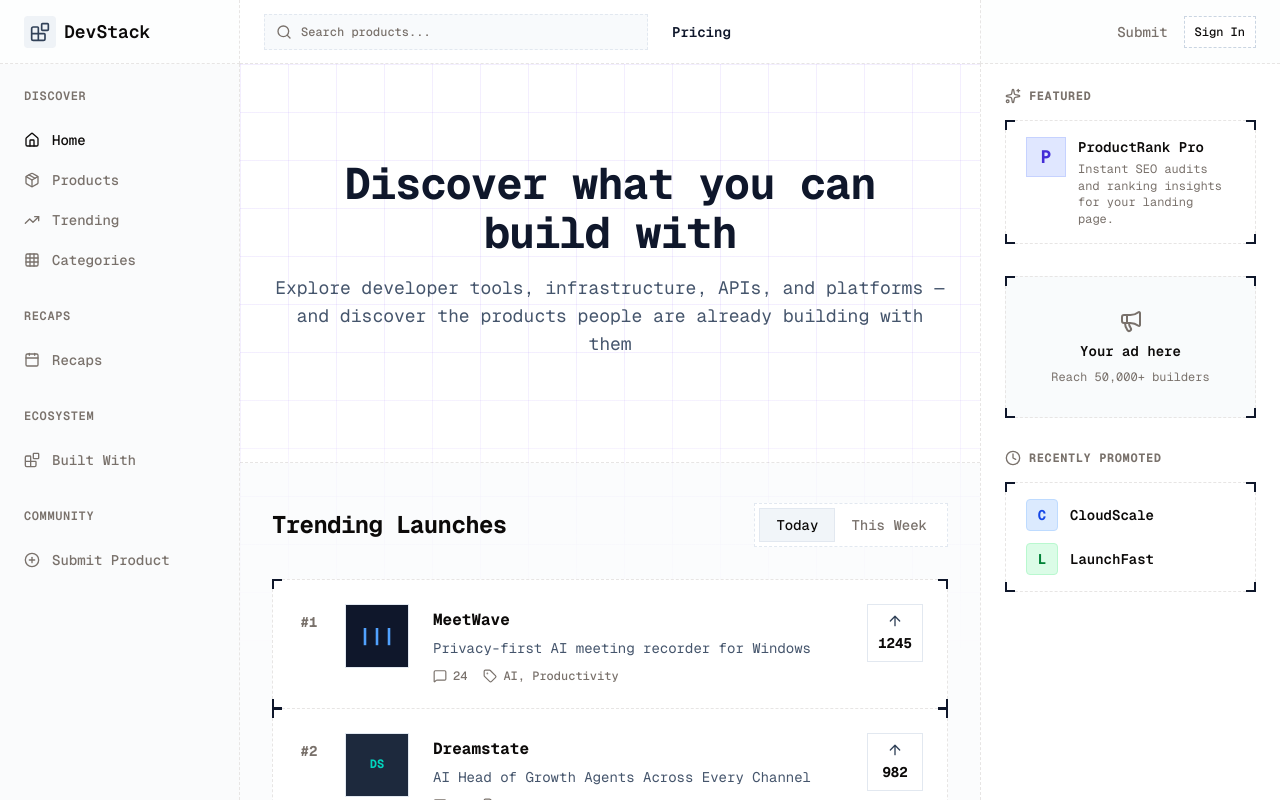
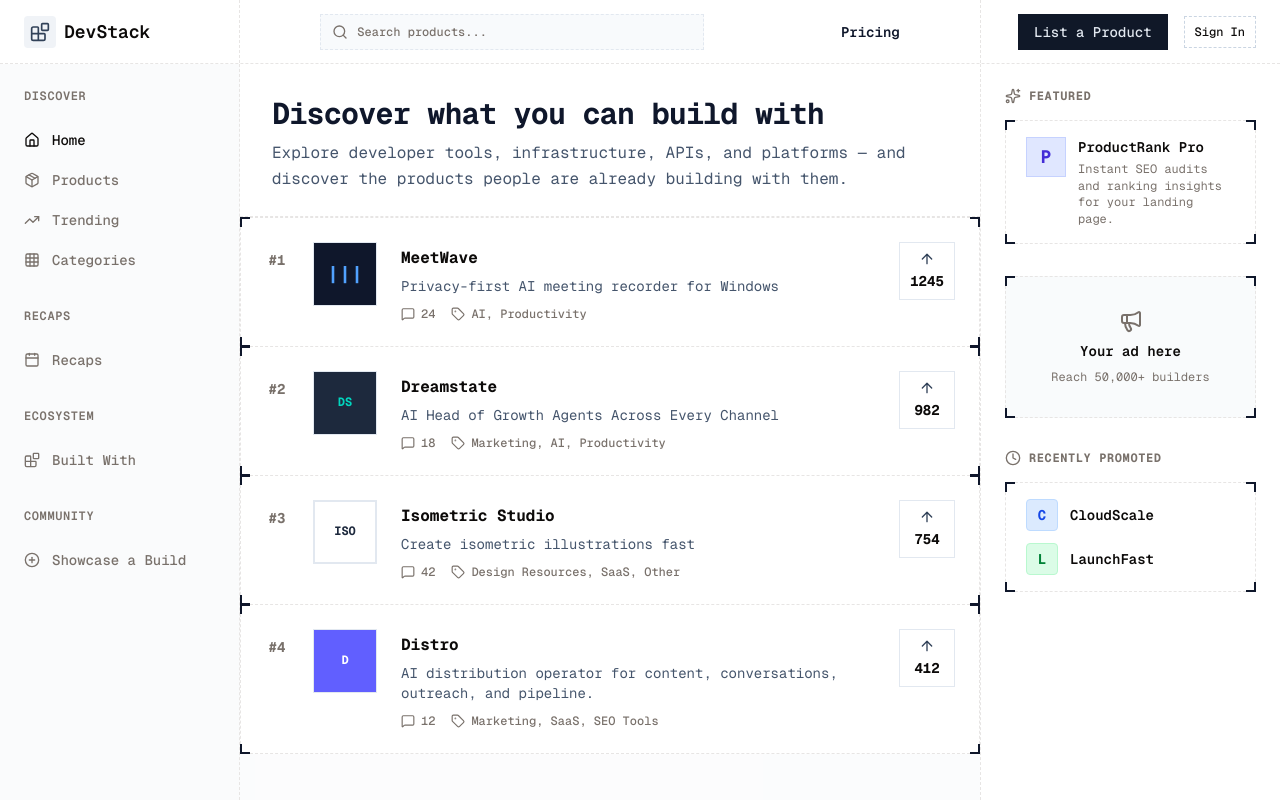
Before and after one commit to SoloDevAbu/DevStacks, a Next.js app: page / in a window 1280 px wide. Built offline with nearby package versions, Linux system fonts and the light colour scheme.

Commit message:
fix: left sidebar, navbar

```diff
--- a/app/layout.tsx
+++ b/app/layout.tsx
@@ -27,16 +27,17 @@ export default function RootLayout({
       className={cn("antialiased", fontSans.variable, "font-mono", geistMono.variable)}
     >
       <body>
-        <div className="grid h-dvh md:grid-cols-[240px_1fr_300px] grid-rows-[64px_1fr] bg-slate-50/30">
+        <div className="flex flex-col min-h-dvh bg-slate-50/30">
 
           {/* --- TOP ROW (Navbar) --- */}
+          <header className="sticky top-0 z-50 grid h-16 shrink-0 md:grid-cols-[240px_1fr_300px] bg-white border-b border-dashed border-border">
             {/* Top Left */}
-          <div className="hidden md:flex border-b border-r border-dashed border-border items-center px-6">
+            <div className="hidden md:flex border-r border-dashed border-border items-center px-6">
               <HeaderLogo />
             </div>
 
             {/* Top Center */}
-          <div className="border-b border-dashed border-border flex items-center justify-between md:justify-center px-4 md:px-6 bg-white w-full">
+            <div className="flex items-center justify-between md:justify-center px-4 md:px-6 w-full">
               {/* On mobile, we might need logo here */}
               <div className="md:hidden"><HeaderLogo /></div>
               <div className="hidden md:flex w-full"><HeaderNav /></div>
@@ -44,24 +45,27 @@ export default function RootLayout({
             </div>
 
             {/* Top Right */}
-          <div className="hidden md:flex border-b border-l border-dashed border-border items-center justify-end px-6">
+            <div className="hidden md:flex border-l border-dashed border-border items-center justify-end px-6">
               <HeaderActions />
             </div>
+          </header>
 
           {/* --- BOTTOM ROW (Content) --- */}
+          <div className="flex-1 grid md:grid-cols-[240px_1fr_300px]">
             {/* Bottom Left (Sidebar) */}
-          <div className="hidden md:flex flex-col border-r border-dashed border-border overflow-y-auto bg-slate-50/50">
+            <aside className="hidden md:flex flex-col border-r border-dashed border-border bg-slate-50/50 sticky top-16 h-[calc(100vh-64px)] overflow-y-auto">
               <LeftSidebar />
-          </div>
+            </aside>
 
             {/* Bottom Center (Main) */}
-          <div className="overflow-y-auto relative bg-white">
+            <main className="relative bg-white min-h-[calc(100vh-64px)]">
               {children}
-          </div>
+            </main>
 
             {/* Bottom Right (Sidebar) */}
-          <div className="hidden md:flex flex-col border-l border-dashed border-border overflow-y-auto bg-white">
+            <aside className="hidden md:flex flex-col border-l border-dashed border-border bg-white sticky top-16 h-[calc(100vh-64px)] overflow-y-auto">
               <RightSidebar />
+            </aside>
           </div>
         </div>
       </body>
--- a/components/home/left-sidebar.tsx
+++ b/components/home/left-sidebar.tsx
@@ -1,22 +1,44 @@
-import { Home, Package, TrendingUp, Grid, Calendar, Blocks, PlusCircle } from "lucide-react"
+import {
+  Home,
+  Package,
+  TrendingUp,
+  Grid,
+  Calendar,
+  Blocks,
+  PlusCircle,
+} from "lucide-react"
 
 export function LeftSidebar() {
   return (
     <div className="flex flex-col gap-8 p-6">
       {/* Discover */}
       <div className="flex flex-col gap-3">
-        <h3 className="font-semibold text-xs tracking-wider uppercase text-muted-foreground">Discover</h3>
-        <nav className="flex flex-col gap-2 mt-2 text-sm font-medium">
-          <a href="#" className="flex items-center gap-3 py-1.5 hover:text-foreground">
+        <h3 className="text-xs font-semibold tracking-wider text-muted-foreground uppercase">
+          Discover
+        </h3>
+        <nav className="mt-2 flex flex-col gap-2 text-sm font-medium">
+          <a
+            href="#"
+            className="flex items-center gap-3 py-1.5 hover:text-foreground"
+          >
             <Home className="size-4" /> Home
           </a>
-          <a href="#" className="flex items-center gap-3 py-1.5 text-muted-foreground hover:text-foreground">
+          <a
+            href="#"
+            className="flex items-center gap-3 py-1.5 text-muted-foreground hover:text-foreground"
+          >
             <Package className="size-4" /> Products
           </a>
-          <a href="#" className="flex items-center gap-3 py-1.5 text-muted-foreground hover:text-foreground">
+          <a
+            href="#"
+            className="flex items-center gap-3 py-1.5 text-muted-foreground hover:text-foreground"
+          >
             <TrendingUp className="size-4" /> Trending
           </a>
-          <a href="#" className="flex items-center gap-3 py-1.5 text-muted-foreground hover:text-foreground">
+          <a
+            href="#"
+            className="flex items-center gap-3 py-1.5 text-muted-foreground hover:text-foreground"
+          >
             <Grid className="size-4" /> Categories
           </a>
         </nav>
@@ -24,9 +46,14 @@ export function LeftSidebar() {
 
       {/* Recaps */}
       <div className="flex flex-col gap-3">
-        <h3 className="font-semibold text-xs tracking-wider uppercase text-muted-foreground">Recaps</h3>
-        <nav className="flex flex-col gap-2 mt-2 text-sm font-medium text-muted-foreground">
-          <a href="#" className="flex items-center gap-3 py-1.5 hover:text-foreground">
+        <h3 className="text-xs font-semibold tracking-wider text-muted-foreground uppercase">
+          Recaps
+        </h3>
+        <nav className="mt-2 flex flex-col gap-2 text-sm font-medium text-muted-foreground">
+          <a
+            href="#"
+            className="flex items-center gap-3 py-1.5 hover:text-foreground"
+          >
             <Calendar className="size-4" /> Recaps
           </a>
         </nav>
@@ -34,9 +61,14 @@ export function LeftSidebar() {
 
       {/* Ecosystem */}
       <div className="flex flex-col gap-3">
-        <h3 className="font-semibold text-xs tracking-wider uppercase text-muted-foreground">Ecosystem</h3>
-        <nav className="flex flex-col gap-2 mt-2 text-sm font-medium text-muted-foreground">
-          <a href="#" className="flex items-center gap-3 py-1.5 hover:text-foreground">
+        <h3 className="text-xs font-semibold tracking-wider text-muted-foreground uppercase">
+          Ecosystem
+        </h3>
+        <nav className="mt-2 flex flex-col gap-2 text-sm font-medium text-muted-foreground">
+          <a
+            href="#"
+            className="flex items-center gap-3 py-1.5 hover:text-foreground"
+          >
             <Blocks className="size-4" /> Built With
           </a>
         </nav>
@@ -44,10 +76,15 @@ export function LeftSidebar() {
 
       {/* Community */}
       <div className="flex flex-col gap-3">
-        <h3 className="font-semibold text-xs tracking-wider uppercase text-muted-foreground">Community</h3>
-        <nav className="flex flex-col gap-2 mt-2 text-sm font-medium text-muted-foreground">
-          <a href="#" className="flex items-center gap-3 py-1.5 hover:text-foreground">
-            <PlusCircle className="size-4" /> Submit Product
+        <h3 className="text-xs font-semibold tracking-wider text-muted-foreground uppercase">
+          Community
+        </h3>
+        <nav className="mt-2 flex flex-col gap-2 text-sm font-medium text-muted-foreground">
+          <a
+            href="#"
+            className="flex items-center gap-3 py-1.5 hover:text-foreground"
+          >
+            <PlusCircle className="size-4" /> Showcase a Build
           </a>
         </nav>
       </div>
--- a/components/home/main-content.tsx
+++ b/components/home/main-content.tsx
@@ -65,57 +65,24 @@ const TRENDING_PRODUCTS: Product[] = [
 
 export function MainContent() {
   return (
-    <div className="relative flex h-full flex-col">
-      {/* Background Grid Pattern */}
-      <div
-        className="pointer-events-none absolute inset-0 z-0"
-        style={{
-          backgroundImage:
-            "linear-gradient(to right, #8b5cf61a 1px, transparent 1px), linear-gradient(to bottom, #8b5cf61a 1px, transparent 1px)",
-          backgroundSize: "3rem 3rem",
-          maskImage: "linear-gradient(to bottom, white 40%, transparent 80%)",
-        }}
-      />
-
-      {/* Header Section */}
-      <div className="relative z-10 flex flex-col items-center justify-center px-8 pt-24 pb-16 text-center">
-        <h1 className="mb-4 text-4xl font-bold tracking-tight text-slate-900 md:text-[2.75rem]">
+    <div className="relative flex min-h-full flex-col bg-slate-50/50">
+      {/* Header & Controls Section */}
+      <div className="sticky top-0 z-10 flex flex-col justify-between gap-6 border-b border-dashed border-border bg-white px-6 pt-8 pb-6 md:px-8 lg:flex-row lg:items-end">
+        {/* Left: Hero Texts */}
+        <div className="flex max-w-2xl flex-col">
+          <h1 className="mb-2 text-2xl font-bold tracking-tight text-slate-900 md:text-3xl">
             Discover what you can build with
           </h1>
-        <p className="mx-auto mb-10 max-w-2xl text-lg text-slate-600">
+          <p className="text-base leading-relaxed text-slate-600">
             Explore developer tools, infrastructure, APIs, and platforms — and
-          discover the products people are already building with them
+            discover the products people are already building with them.
           </p>
-      </div>
-
-      <div className="border-t border-dashed border-border" />
-
-      {/* Launches Section */}
-      <div className="relative z-10 flex-1 bg-slate-50/50 px-8 py-10">
-        <div className="mx-auto mb-8 flex max-w-3xl items-center justify-between">
-          <h2 className="text-2xl font-bold tracking-tight">
-            Trending Launches
-          </h2>
-          <div className="flex items-center rounded-none border border-dashed border-slate-200 bg-white p-1 text-sm font-medium">
-            <div className="border border-slate-200 bg-slate-100 px-4 py-1.5">
-              Today
-            </div>
-            <div className="cursor-pointer px-4 py-1.5 text-muted-foreground transition-colors hover:text-foreground">
-              This Week
-            </div>
         </div>
       </div>
 
-        <div className="mx-auto flex max-w-3xl flex-col gap-6">
+      {/* Product List Section (Full Width, No Gaps) */}
+      <div className="flex w-full flex-1 flex-col">
         <ProductList products={TRENDING_PRODUCTS} />
-
-          <Button
-            variant="secondary"
-            className="h-14 w-full rounded-none border border-dashed border-slate-300 bg-white text-base font-semibold text-indigo-700 hover:bg-slate-50"
-          >
-            Load More Launches
-          </Button>
-        </div>
       </div>
     </div>
   )
--- a/components/layout/header-actions.tsx
+++ b/components/layout/header-actions.tsx
@@ -4,10 +4,16 @@ import Link from "next/link"
 export function HeaderActions() {
   return (
     <div className="flex items-center gap-4">
-      <Link href="/submit" className="text-sm font-medium hover:text-slate-900 text-muted-foreground">
-        Submit
+      <Link
+        href="/submit"
+        className="bg-gray-900 px-4 py-2 text-sm font-medium text-slate-200 hover:bg-slate-800"
+      >
+        List a Product
       </Link>
-      <Button variant="outline" className="rounded-md border-dashed border-slate-300">
+      <Button
+        variant="outline"
+        className="rounded-md border-dashed border-slate-300"
+      >
         Sign In
       </Button>
     </div>
--- a/components/layout/header-nav.tsx
+++ b/components/layout/header-nav.tsx
@@ -4,15 +4,18 @@ import { Input } from "@/components/ui/input"
 
 export function HeaderNav() {
   return (
-    <nav className="flex items-center gap-6 text-sm font-medium text-muted-foreground w-full">
+    <nav className="flex w-full items-center justify-around gap-6 text-sm font-medium text-muted-foreground">
       <div className="relative w-full max-w-sm">
-        <Search className="absolute left-3 top-1/2 -translate-y-1/2 size-4 text-muted-foreground" />
+        <Search className="absolute top-1/2 left-3 size-4 -translate-y-1/2 text-muted-foreground" />
         <Input
-          className="h-9 w-full pl-9 pr-4 rounded-none border border-dashed border-slate-200 bg-slate-50 focus-visible:ring-0 focus-visible:border-slate-400"
+          className="h-9 w-full rounded-none border border-dashed border-slate-200 bg-slate-50 pr-4 pl-9 focus-visible:border-slate-400 focus-visible:ring-0"
           placeholder="Search products..."
         />
       </div>
-      <Link href="/pricing" className="hover:text-foreground shrink-0 text-slate-900 font-semibold">
+      <Link
+        href="/pricing"
+        className="shrink-0 font-semibold text-slate-900 hover:text-foreground"
+      >
         Pricing
       </Link>
     </nav>
```
Lines whose indentation alone changed are shown as unchanged.
